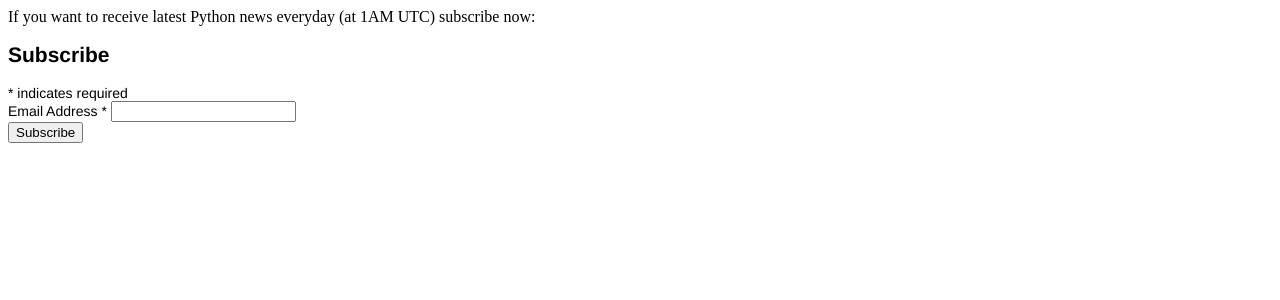
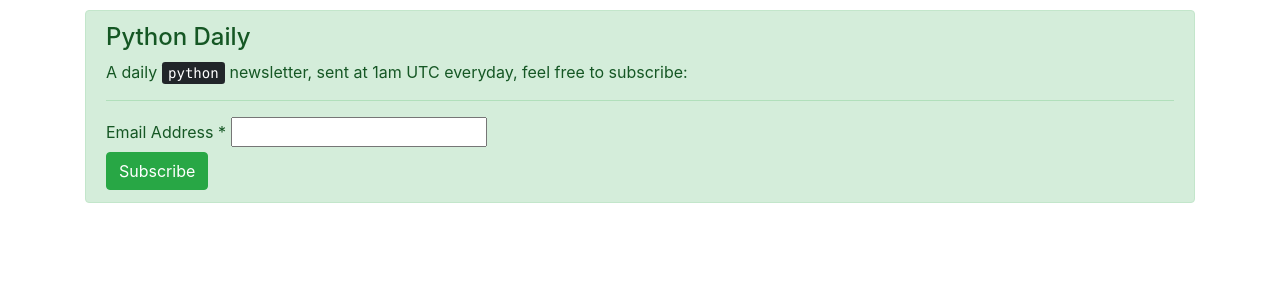
Before and after one commit to muzi-dev/muzi-dev.github.io, a Jekyll site: the page newsletters/python_daily.html, which Jekyll copies as it is, in a window 1280 px wide. Shown: the top 300 px of the page. Built offline with Jekyll 4.4.1, drawn with Linux system fonts in a browser that asks for light colours; comment, search, counter and statistics services are not loaded.

Commit message:
Update python_daily.html

```diff
--- a/newsletters/python_daily.html
+++ b/newsletters/python_daily.html
@@ -1,24 +1,29 @@
-<html>
-<head>
-  <title>Python Daily Newsletter</title>
-</head>
+<!doctype html>
+<html lang="en">
+  <head>
+    <title>Python Daily Newsletter</title>
 
-<body>
+    <!-- Required meta tags -->
+    <meta charset="utf-8">
+    <meta name="viewport" content="width=device-width, initial-scale=1, shrink-to-fit=no">
 
-If you want to receive latest Python news everyday (at 1AM UTC) subscribe now:
+    <!-- Bootstrap CSS -->
+    <link rel="stylesheet" href="https://stackpath.bootstrapcdn.com/bootstrap/4.4.1/css/bootstrap.min.css" integrity="sha384-Vkoo8x4CGsO3+Hhxv8T/Q5PaXtkKtu6ug5TOeNV6gBiFeWPGFN9MuhOf23Q9Ifjh" crossorigin="anonymous">
 
-<!-- Begin Mailchimp Signup Form -->
+  </head>
+  <body>
+    <div class="container" style="margin-top: 10px;">
+        <div class="alert alert-success" role="alert">
+            <h4 class="alert-heading">Python Daily</h4>
+            <p>A daily <kbd>python</kbd> newsletter, sent at 1am UTC everyday, feel free to subscribe: </p>
+            <hr>
+
+            <!-- Begin Mailchimp Signup Form -->
 <link href="//cdn-images.mailchimp.com/embedcode/classic-10_7.css" rel="stylesheet" type="text/css">
-<style type="text/css">
-	#mc_embed_signup{background:#fff; clear:left; font:14px Helvetica,Arial,sans-serif; }
-	/* Add your own Mailchimp form style overrides in your site stylesheet or in this style block.
-	   We recommend moving this block and the preceding CSS link to the HEAD of your HTML file. */
-</style>
+
 <div id="mc_embed_signup">
 <form action="https://dev.us18.list-manage.com/subscribe/post?u=912c1d4d51302e5f645f001fb&amp;id=c918665ec0" method="post" id="mc-embedded-subscribe-form" name="mc-embedded-subscribe-form" class="validate" target="_blank" novalidate>
     <div id="mc_embed_signup_scroll">
-	<h2>Subscribe</h2>
-<div class="indicates-required"><span class="asterisk">*</span> indicates required</div>
 <div class="mc-field-group">
 	<label for="mce-EMAIL">Email Address  <span class="asterisk">*</span>
 </label>
@@ -29,12 +34,23 @@ If you want to receive latest Python news everyday (at 1AM UTC) subscribe now:
 		<div class="response" id="mce-success-response" style="display:none"></div>
 	</div>    <!-- real people should not fill this in and expect good things - do not remove this or risk form bot signups-->
     <div style="position: absolute; left: -5000px;" aria-hidden="true"><input type="text" name="b_912c1d4d51302e5f645f001fb_c918665ec0" tabindex="-1" value=""></div>
-    <div class="clear"><input type="submit" value="Subscribe" name="subscribe" id="mc-embedded-subscribe" class="button"></div>
+    <div class="clear"><input type="submit" value="Subscribe" name="subscribe" id="mc-embedded-subscribe" class="btn btn-success"></div>
     </div>
 </form>
 </div>
 <script type='text/javascript' src='//s3.amazonaws.com/downloads.mailchimp.com/js/mc-validate.js'></script><script type='text/javascript'>(function($) {window.fnames = new Array(); window.ftypes = new Array();fnames[0]='EMAIL';ftypes[0]='email';fnames[1]='FNAME';ftypes[1]='text';fnames[2]='LNAME';ftypes[2]='text';fnames[3]='ADDRESS';ftypes[3]='address';fnames[4]='PHONE';ftypes[4]='phone';fnames[5]='BIRTHDAY';ftypes[5]='birthday';}(jQuery));var $mcj = jQuery.noConflict(true);</script>
 <!--End mc_embed_signup-->
 
-</body>
+
+          </div>
+
+
+</div>
+
+    <!-- Optional JavaScript -->
+    <!-- jQuery first, then Popper.js, then Bootstrap JS -->
+    <script src="https://code.jquery.com/jquery-3.4.1.slim.min.js" integrity="sha384-J6qa4849blE2+poT4WnyKhv5vZF5SrPo0iEjwBvKU7imGFAV0wwj1yYfoRSJoZ+n" crossorigin="anonymous"></script>
+    <script src="https://cdn.jsdelivr.net/npm/popper.js@1.16.0/dist/umd/popper.min.js" integrity="sha384-Q6E9RHvbIyZFJoft+2mJbHaEWldlvI9IOYy5n3zV9zzTtmI3UksdQRVvoxMfooAo" crossorigin="anonymous"></script>
+    <script src="https://stackpath.bootstrapcdn.com/bootstrap/4.4.1/js/bootstrap.min.js" integrity="sha384-wfSDF2E50Y2D1uUdj0O3uMBJnjuUD4Ih7YwaYd1iqfktj0Uod8GCExl3Og8ifwB6" crossorigin="anonymous"></script>
+  </body>
 </html>
```
